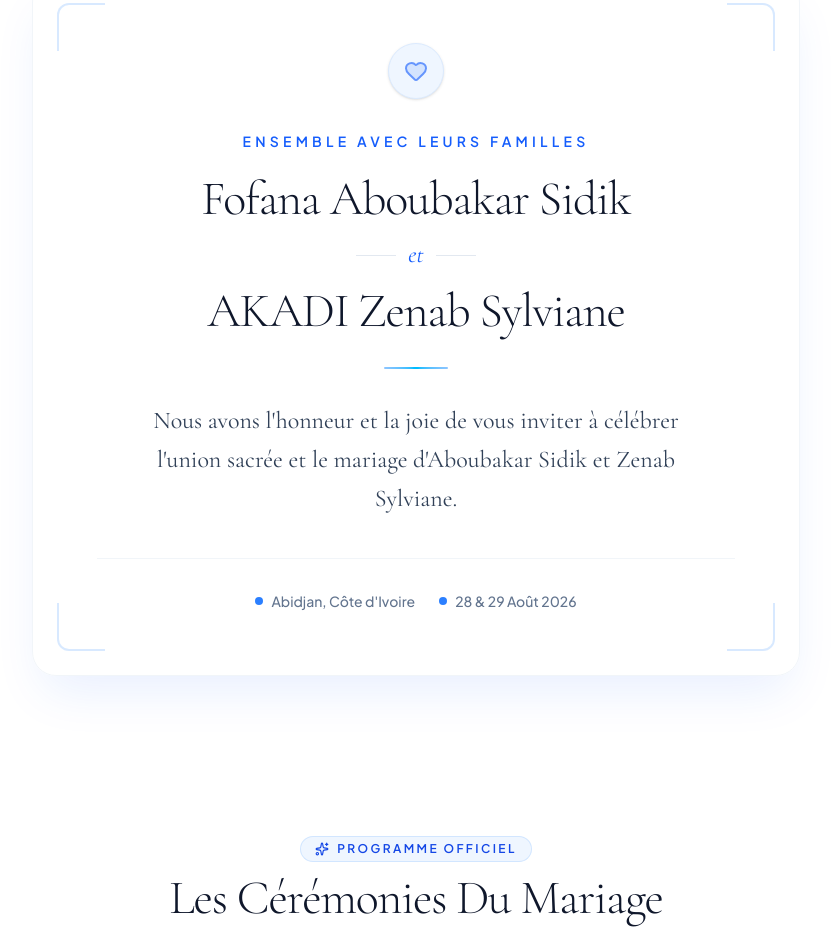
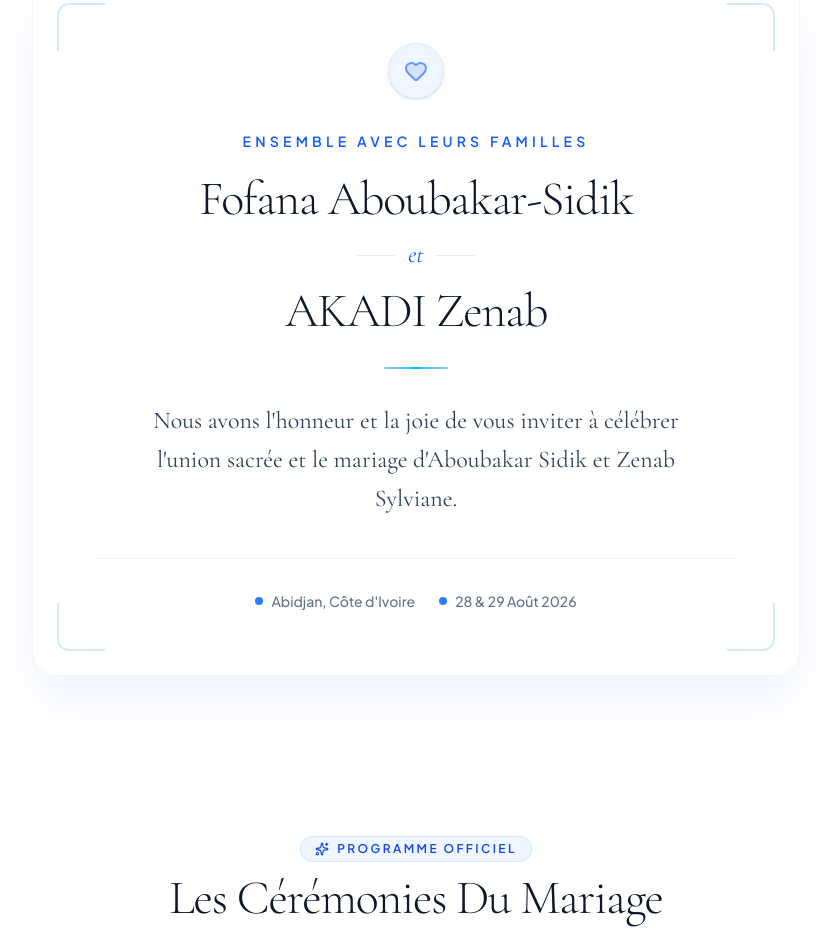
Before and after one commit to DanielShofela/Mariageaz, a React (Vite) app: page / in a window 1280 px wide. Shown: the part 1247-2186 px from the top of the page, without its empty margins (224-1055 px from the left). Built offline with nearby package versions, Linux system fonts and the light colour scheme; a web font is replaced by a local one.

Commit message:
Fix names formatting in InvitationCard component

```diff
--- a/src/components/InvitationCard.tsx
+++ b/src/components/InvitationCard.tsx
@@ -32,7 +32,7 @@ export default function InvitationCard() {
           {/* Names */}
           <div className="space-y-4 mb-8">
             <h2 className="font-serif-luxury text-3xl sm:text-5xl font-light text-slate-900 tracking-tight">
-              Fofana Aboubakar Sidik
+              Fofana Aboubakar-Sidik
             </h2>
 
             <div className="flex items-center justify-center space-x-3 text-slate-400">
@@ -42,7 +42,7 @@ export default function InvitationCard() {
             </div>
 
             <h2 className="font-serif-luxury text-3xl sm:text-5xl font-light text-slate-900 tracking-tight">
-              AKADI Zenab Sylviane
+              AKADI Zenab
             </h2>
           </div>
 
```
